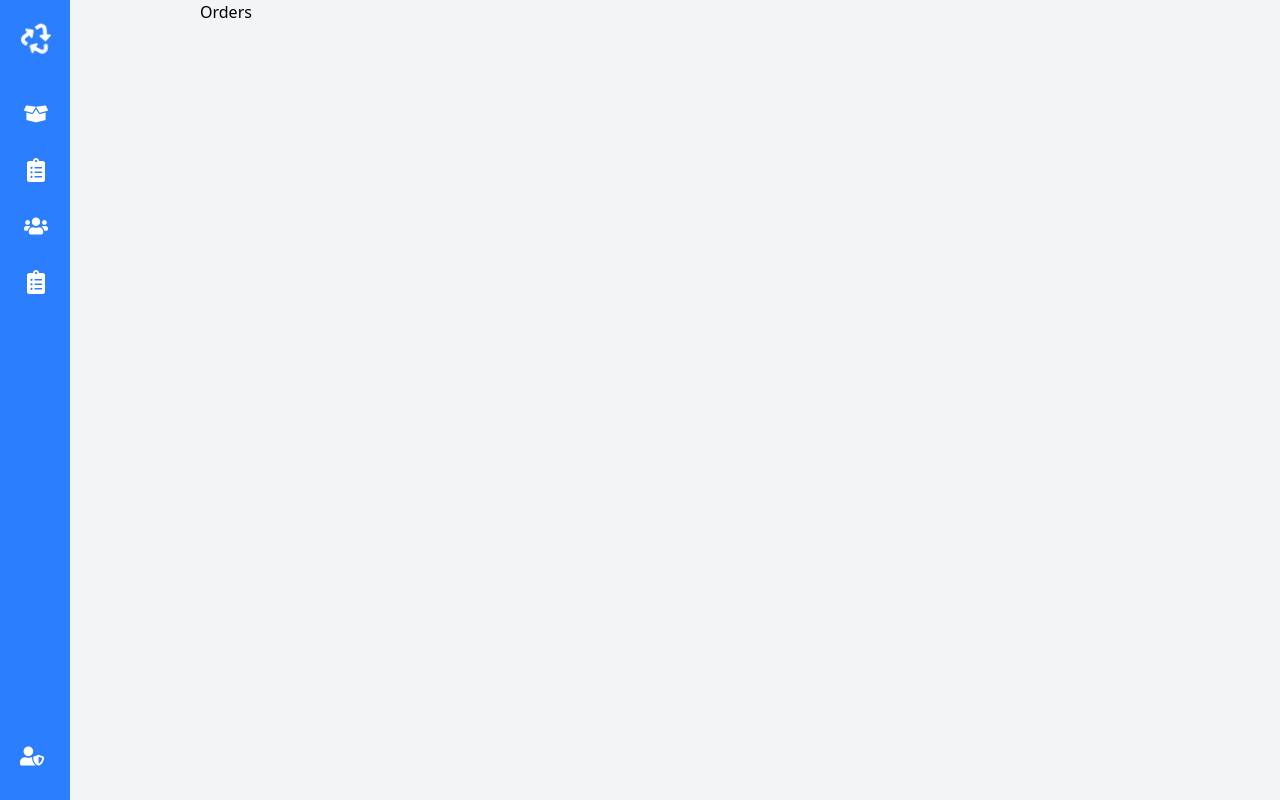
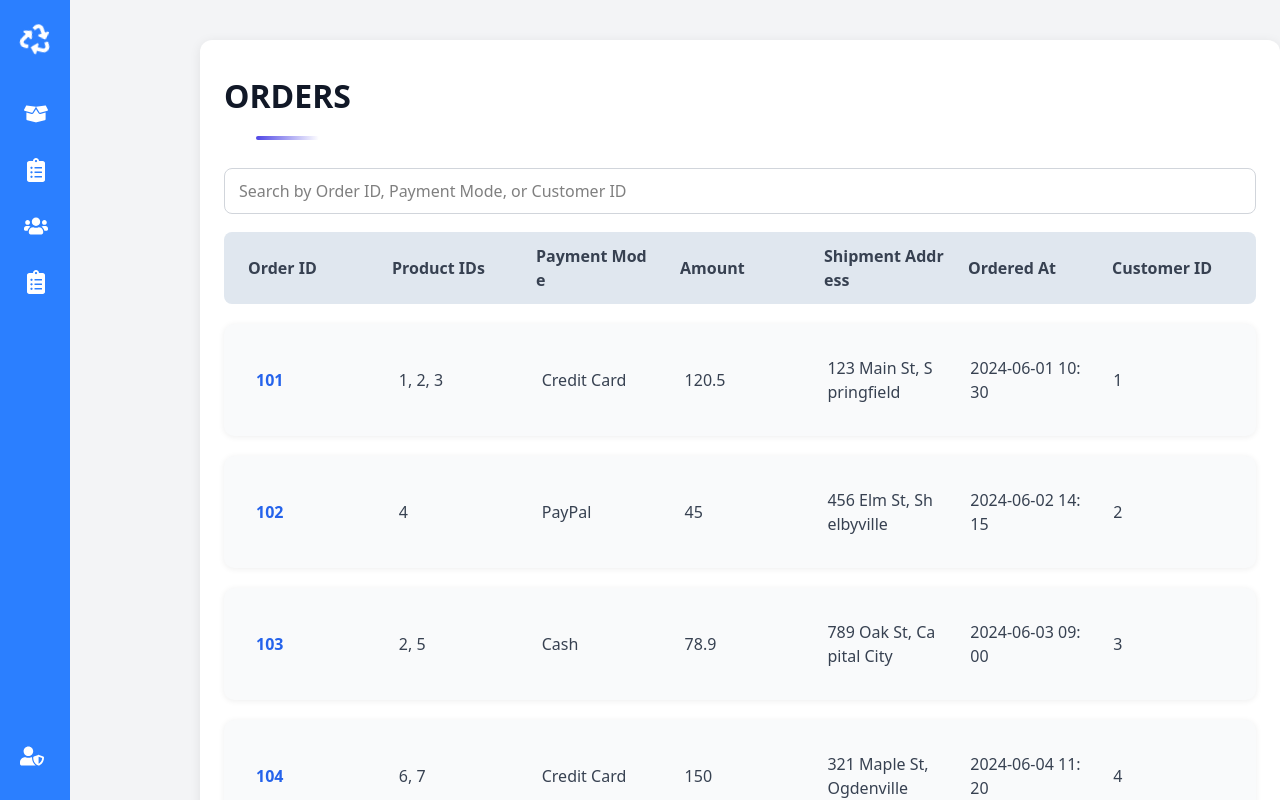
Before and after one commit to suryakrishnakishore/Walmart_Sparkathon_EcoCycle360, a React (Vite) app in the folder admin/: page /orders in a window 1280 px wide. Shown: the top 800 px of the page. Built offline with nearby package versions, Linux system fonts and the light colour scheme; sample sign-in values are in the browser's storage.

Commit message:
Your commit message

```diff
--- a/admin/src/pages/orders.jsx
+++ b/admin/src/pages/orders.jsx
@@ -1,9 +1,231 @@
-import React from 'react'
+import React, { useState } from 'react';
+import '../styles/styles.css';
 
-function Orders() {
+const orders = [
+  {
+    order_id: 101,
+    product_ids: [1, 2, 3],
+    payment_mode: 'Credit Card',
+    amount: 120.5,
+    shipment_address: '123 Main St, Springfield',
+    ordered_at: '2024-06-01 10:30',
+    customer_id: 1,
+  },
+  {
+    order_id: 102,
+    product_ids: [4],
+    payment_mode: 'PayPal',
+    amount: 45.0,
+    shipment_address: '456 Elm St, Shelbyville',
+    ordered_at: '2024-06-02 14:15',
+    customer_id: 2,
+  },
+  {
+    order_id: 103,
+    product_ids: [2, 5],
+    payment_mode: 'Cash',
+    amount: 78.9,
+    shipment_address: '789 Oak St, Capital City',
+    ordered_at: '2024-06-03 09:00',
+    customer_id: 3,
+  },
+  {
+    order_id: 104,
+    product_ids: [6, 7],
+    payment_mode: 'Credit Card',
+    amount: 150.0,
+    shipment_address: '321 Maple St, Ogdenville',
+    ordered_at: '2024-06-04 11:20',
+    customer_id: 4,
+  },
+  {
+    order_id: 105,
+    product_ids: [8],
+    payment_mode: 'Debit Card',
+    amount: 60.0,
+    shipment_address: '654 Pine St, North Haverbrook',
+    ordered_at: '2024-06-05 13:45',
+    customer_id: 5,
+  },
+  {
+    order_id: 106,
+    product_ids: [9, 10],
+    payment_mode: 'UPI',
+    amount: 99.9,
+    shipment_address: '987 Cedar St, Brockway',
+    ordered_at: '2024-06-06 15:10',
+    customer_id: 6,
+  },
+  {
+    order_id: 107,
+    product_ids: [11, 12, 13],
+    payment_mode: 'Net Banking',
+    amount: 200.0,
+    shipment_address: '159 Spruce St, Springfield',
+    ordered_at: '2024-06-07 16:30',
+    customer_id: 7,
+  },
+  {
+    order_id: 108,
+    product_ids: [14],
+    payment_mode: 'Credit Card',
+    amount: 80.0,
+    shipment_address: '753 Willow St, Shelbyville',
+    ordered_at: '2024-06-08 17:50',
+    customer_id: 8,
+  },
+  {
+    order_id: 109,
+    product_ids: [15, 16],
+    payment_mode: 'PayPal',
+    amount: 110.0,
+    shipment_address: '852 Birch St, Capital City',
+    ordered_at: '2024-06-09 18:40',
+    customer_id: 9,
+  },
+  {
+    order_id: 110,
+    product_ids: [17],
+    payment_mode: 'Cash',
+    amount: 55.5,
+    shipment_address: '951 Aspen St, Ogdenville',
+    ordered_at: '2024-06-10 19:30',
+    customer_id: 10,
+  },
+  {
+    order_id: 111,
+    product_ids: [18, 19],
+    payment_mode: 'Credit Card',
+    amount: 130.0,
+    shipment_address: '111 Oak St, Springfield',
+    ordered_at: '2024-06-11 09:15',
+    customer_id: 11,
+  },
+  {
+    order_id: 112,
+    product_ids: [20],
+    payment_mode: 'Debit Card',
+    amount: 75.0,
+    shipment_address: '222 Elm St, Shelbyville',
+    ordered_at: '2024-06-12 10:25',
+    customer_id: 12,
+  },
+  {
+    order_id: 113,
+    product_ids: [21, 22],
+    payment_mode: 'UPI',
+    amount: 89.9,
+    shipment_address: '333 Maple St, Capital City',
+    ordered_at: '2024-06-13 11:35',
+    customer_id: 13,
+  },
+  {
+    order_id: 114,
+    product_ids: [23],
+    payment_mode: 'Net Banking',
+    amount: 140.0,
+    shipment_address: '444 Pine St, Ogdenville',
+    ordered_at: '2024-06-14 12:45',
+    customer_id: 14,
+  },
+  {
+    order_id: 115,
+    product_ids: [24, 25, 26],
+    payment_mode: 'Credit Card',
+    amount: 210.0,
+    shipment_address: '555 Cedar St, North Haverbrook',
+    ordered_at: '2024-06-15 13:55',
+    customer_id: 15,
+  },
+  {
+    order_id: 116,
+    product_ids: [27],
+    payment_mode: 'PayPal',
+    amount: 65.0,
+    shipment_address: '666 Spruce St, Brockway',
+    ordered_at: '2024-06-16 15:05',
+    customer_id: 16,
+  },
+  {
+    order_id: 117,
+    product_ids: [28, 29],
+    payment_mode: 'Cash',
+    amount: 120.0,
+    shipment_address: '777 Willow St, Springfield',
+    ordered_at: '2024-06-17 16:15',
+    customer_id: 17,
+  },
+  {
+    order_id: 118,
+    product_ids: [30],
+    payment_mode: 'Credit Card',
+    amount: 95.0,
+    shipment_address: '888 Birch St, Shelbyville',
+    ordered_at: '2024-06-18 17:25',
+    customer_id: 18,
+  },
+  {
+    order_id: 119,
+    product_ids: [31, 32],
+    payment_mode: 'Debit Card',
+    amount: 105.0,
+    shipment_address: '999 Aspen St, Capital City',
+    ordered_at: '2024-06-19 18:35',
+    customer_id: 19,
+  },
+  {
+    order_id: 120,
+    product_ids: [33],
+    payment_mode: 'UPI',
+    amount: 70.0,
+    shipment_address: '1010 Oak St, Ogdenville',
+    ordered_at: '2024-06-20 19:45',
+    customer_id: 20,
+  },
+];
+
+export default function Orders() {
+  const [search, setSearch] = useState('');
+
+  // Filter orders by order_id, payment_mode, or customer_id
+  const filteredOrders = orders.filter(order =>
+    order.order_id.toString().includes(search) ||
+    order.payment_mode.toLowerCase().includes(search.toLowerCase()) ||
+    order.customer_id.toString().includes(search)
+  );
+
   return (
-    <div>Orders</div>
-  )
+    <div className='main-content'>
+      <h2>ORDERS</h2>
+      <input
+        type="text"
+        placeholder="Search by Order ID, Payment Mode, or Customer ID"
+        value={search}
+        onChange={e => setSearch(e.target.value)}
+        className="search-bar"
+      />
+      <div className="customer-header">
+        <span>Order ID</span>
+        <span>Product IDs</span>
+        <span>Payment Mode</span>
+        <span>Amount</span>
+        <span>Shipment Address</span>
+        <span>Ordered At</span>
+        <span>Customer ID</span>
+      </div>
+      <div>
+        {filteredOrders.map(order => (
+          <div className="customer-card" key={order.order_id}>
+            <div className="customer-name">{order.order_id}</div>
+            <div className="customer-email">{Array.isArray(order.product_ids) ? order.product_ids.join(', ') : order.product_ids}</div>
+            <div className="customer-phone">{order.payment_mode}</div>
+            <div className="customer-age">{order.amount}</div>
+            <div className="customer-gender">{order.shipment_address}</div>
+            <div className="customer-age">{order.ordered_at}</div>
+            <div className="customer-gender">{order.customer_id}</div>
+          </div>
+        ))}
+      </div>
+    </div>
+  );
 }
-
-export default Orders
```
